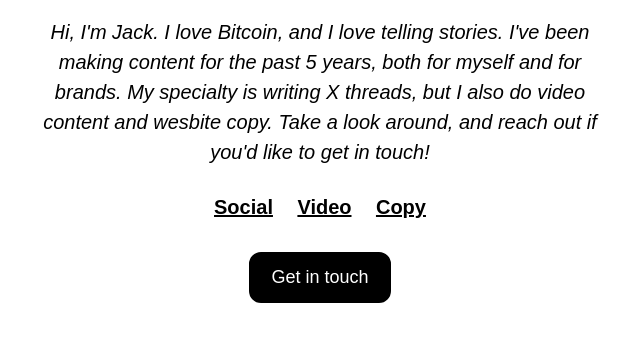
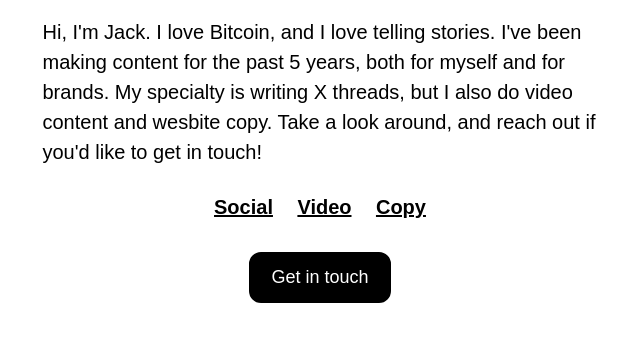
Before and after one commit to jacksweeney24/website, a website: page sub-domain/index.html in a window 1280 px wide. Shown: the part 389-730 px from the top of the page, without its empty margins (320-960 px from the left). Drawn offline with nearby package versions, Linux system fonts and the light colour scheme.

Commit message:
Update index.html

```diff
--- a/sub-domain/index.html
+++ b/sub-domain/index.html
@@ -53,8 +53,8 @@
        margin-top: 20px;
     color: black;
     font-weight: normal;
-    font-style: italic;
     max-width: 555px;
+    text-align: left;
 }
 
         nav a {
```
